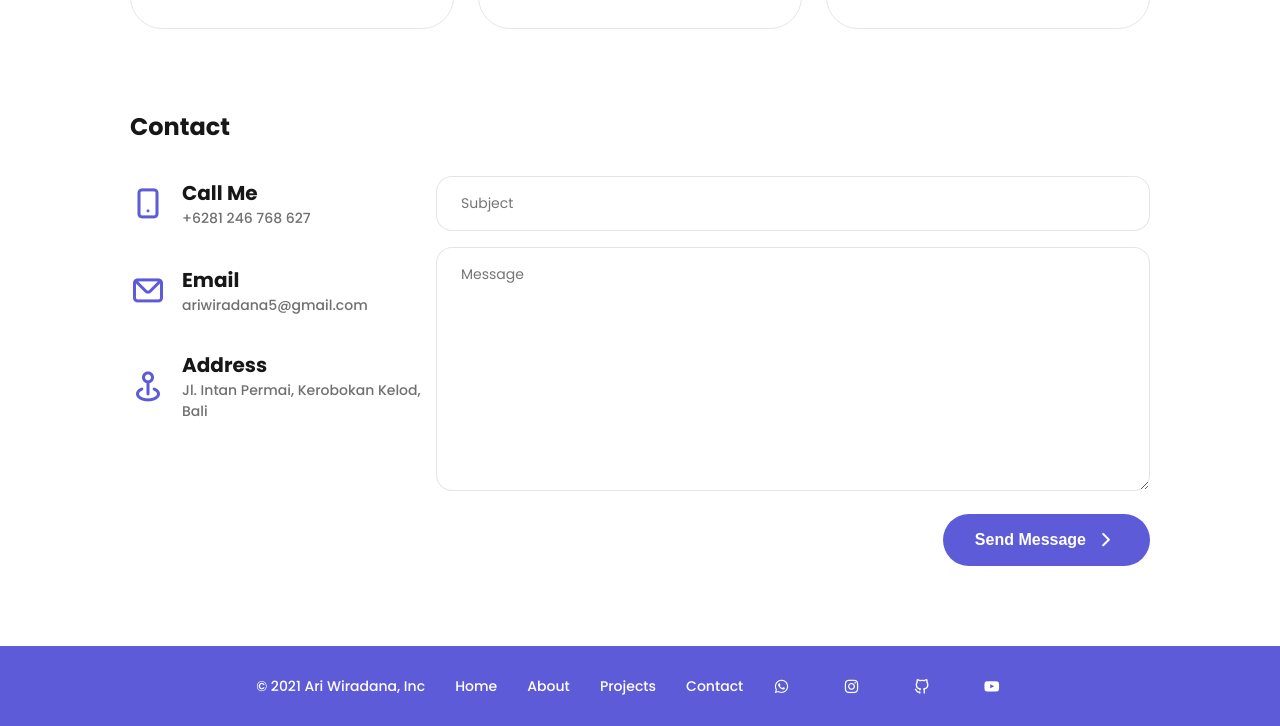
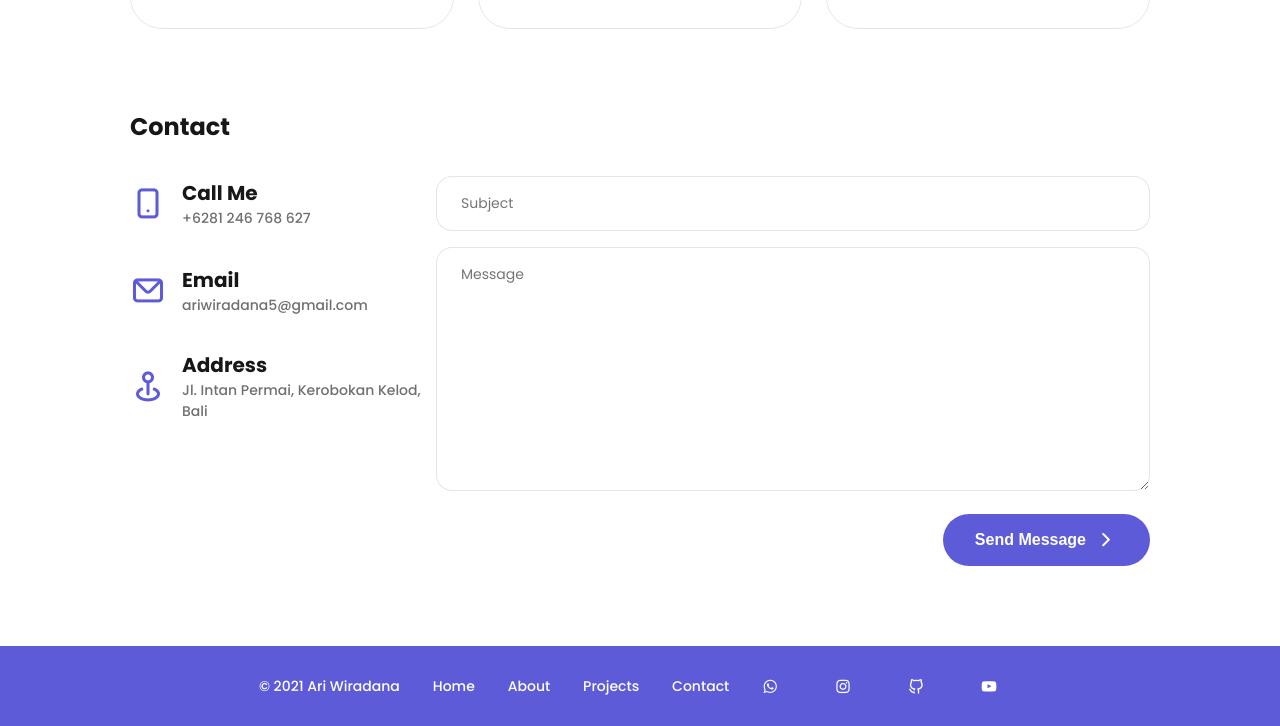
Before and after one commit to ariwiradana/portfolio, a plain HTML site: page index.html in a window 1280 px wide. Shown: the part 2015-2741 px from the top of the page. Drawn offline with nearby package versions, Linux system fonts and the light colour scheme.

Commit message:
Update index.html

```diff
--- a/index.html
+++ b/index.html
@@ -276,7 +276,7 @@
    <!-- FOOTER -->
    <footer class="container footer-container">
       <div class="footer-content-web">
-         <div class="footer-link">© 2021 Ari Wiradana, Inc</div>
+         <div class="footer-link">© 2021 Ari Wiradana</div>
          <a href="#top">
             <div class="footer-link">Home</div>
          </a>
@@ -327,7 +327,7 @@
          <a href="https://www.youtube.com/channel/UCKU7_NiRjiFIocuGdano69w" target="_blank">
             <i class="uil uil-youtube footer-social-icon"></i>
          </a>
-         <div class="copyright-text">© 2021 Ari Wiradana, Inc</div>
+         <div class="copyright-text">© 2021 Ari Wiradana</div>
       </div>
    </footer>
 
```
